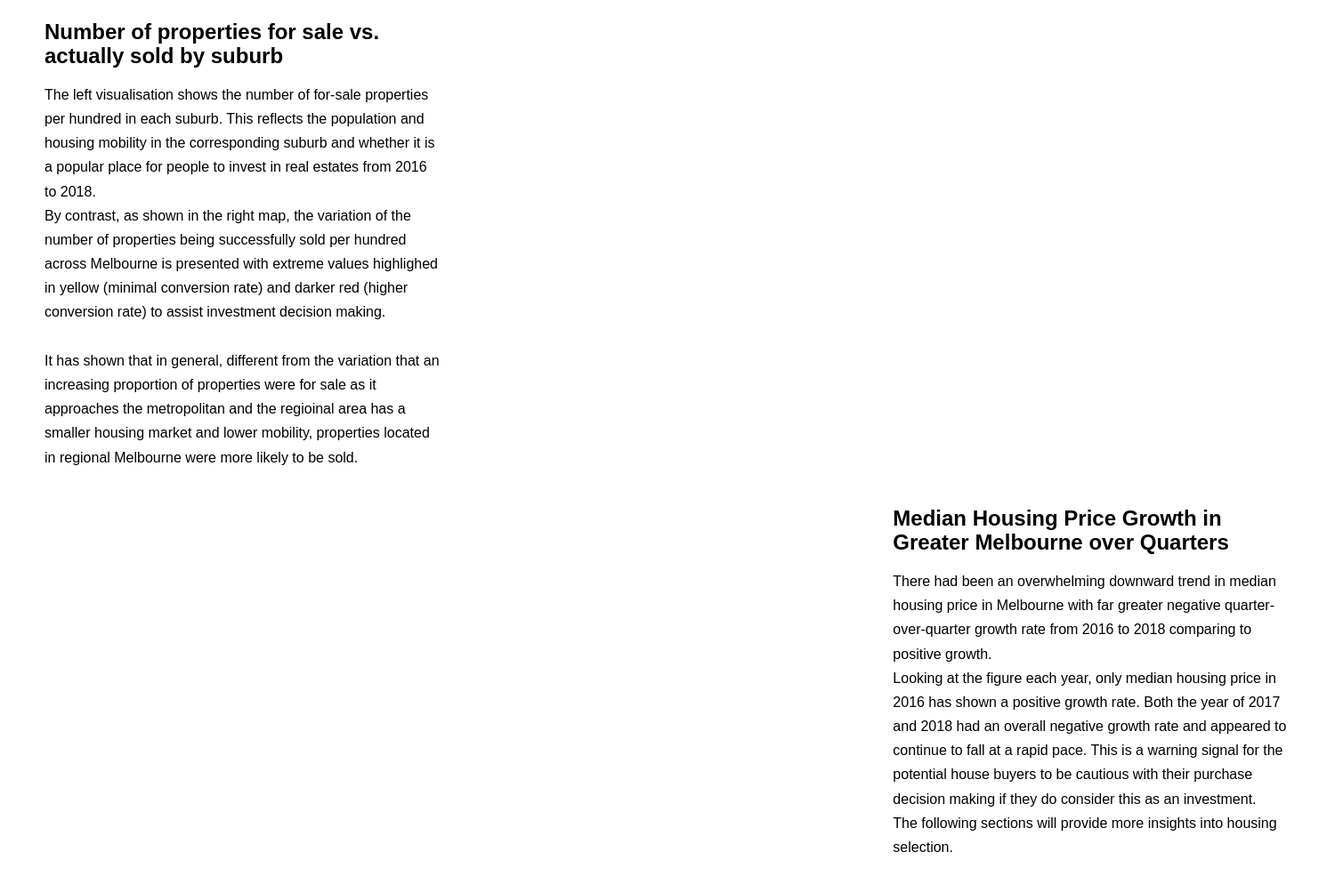
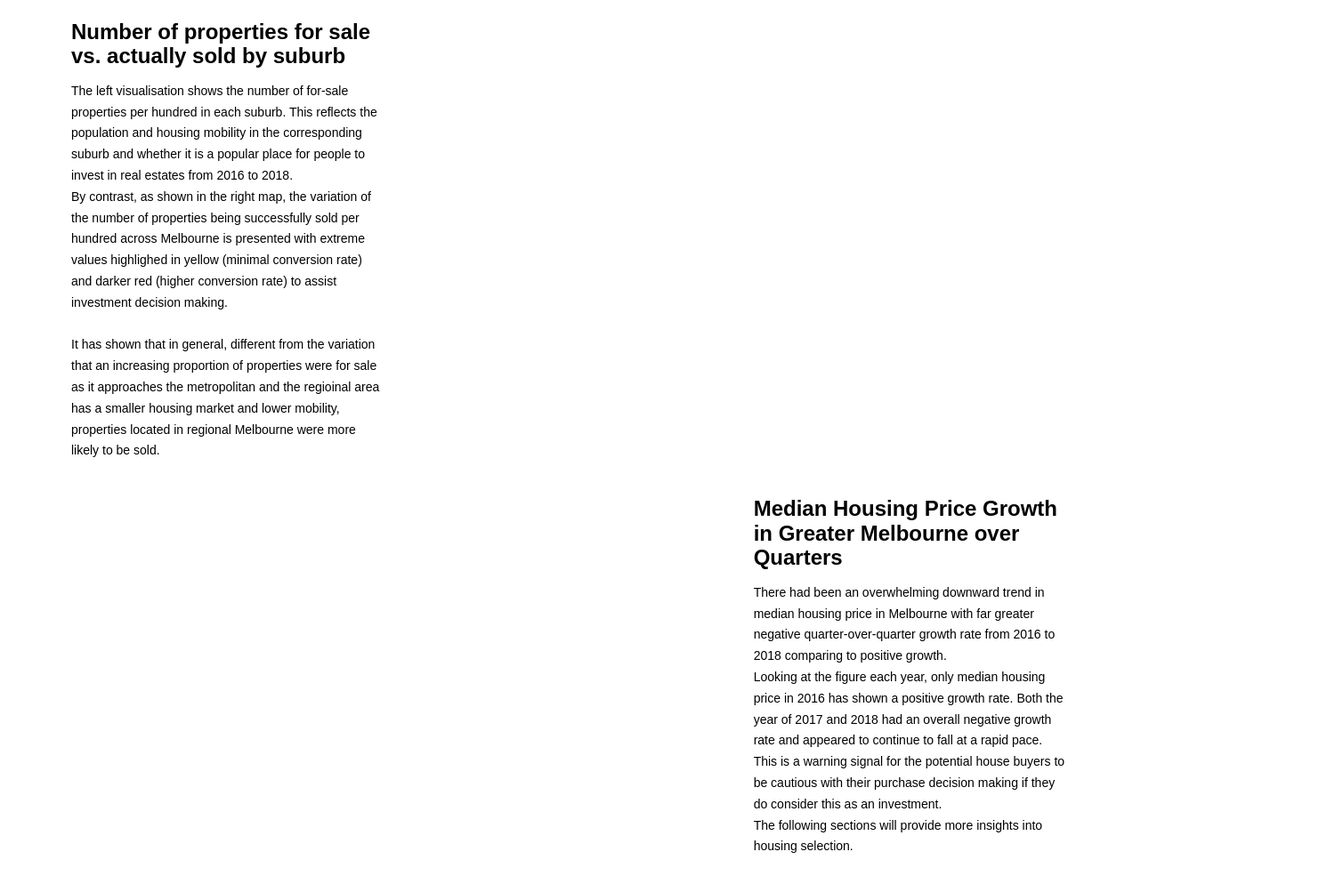
Before and after one commit to QianqianYe30546303/FIT3179, a plain HTML site: page index.html in a window 1280 px wide. Shown: the part 395-1380 px from the top of the page at 89% size, 1500 px wide, since content can reach past the window. Drawn offline with nearby package versions, Linux system fonts and the light colour scheme; a script that the page names is missing.

Commit message:
Add files via upload

```diff
--- a/css/styles.css
+++ b/css/styles.css
@@ -1,5 +1,5 @@
 {
-
+  font-family: 'Source Sans Pro', sans-serif;
     }
     h1{
       font-weight: 900;
@@ -10,7 +10,7 @@
        background-color: lightgray;
      }
      .page{
-       width: 1400px;
+       width: 1120px;
        background-color: white;
        margin: auto;
        padding: 50px;
@@ -29,7 +29,7 @@
     }
     .description p{
       line-height: 1.7;
-      font-size: 16px;
+      font-size: 14px;
 
     }
     .description-right {
```
